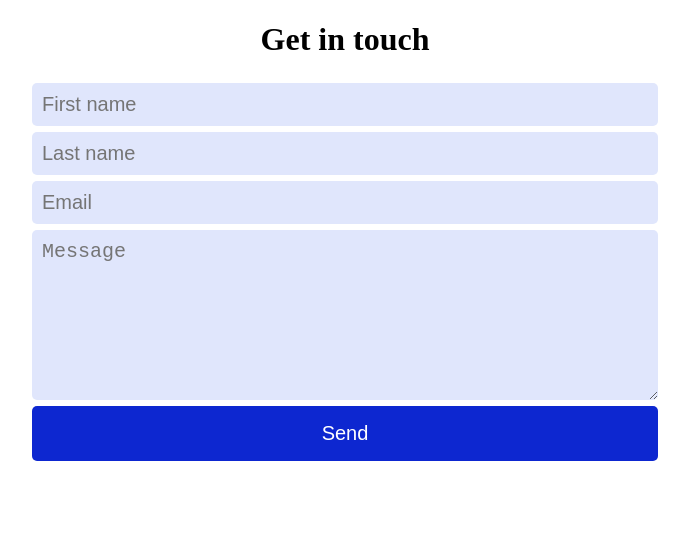
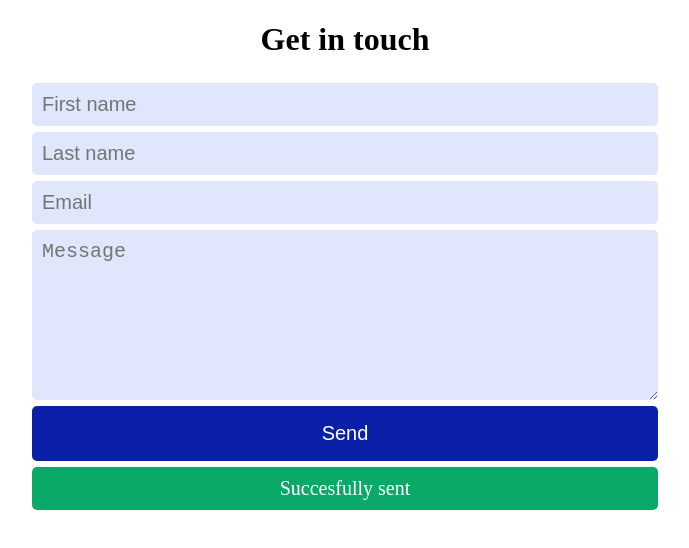
Before and after one commit to elmar8287/form_contact_React_hooks, a React (Create React App) app: page / in a window 1280 px wide. Shown: the top 548 px of the page, without its empty margins (295-984 px from the left). Built offline with nearby package versions, Linux system fonts and the light colour scheme.

Commit message:
Add success message

```diff
--- a/src/components/Form/Form.css
+++ b/src/components/Form/Form.css
@@ -8,8 +8,7 @@
   flex-direction: column;
 }
 
-.form input,
-textarea {
+.form input {
   font-size: 20px;
   margin: 3px;
   padding: 10px;
@@ -34,8 +33,22 @@ textarea {
   margin: 3px;
   padding: 10px;
   border: none;
-  background-color: rgb(13, 39, 208);
+  background-color: rgb(11, 32, 169);
   border-radius: 5px;
   cursor: pointer;
   height: 55px;
 }
+
+.form-btn:hover {
+  background-color: rgb(56, 56, 236);
+}
+
+.success {
+  color: white;
+  font-size: 20px;
+  margin: 3px;
+  padding: 10px;
+  border: none;
+  background-color: rgb(11, 169, 103);
+  border-radius: 5px;
+}
--- a/src/components/Form/Form.js
+++ b/src/components/Form/Form.js
@@ -11,6 +11,7 @@ function Form() {
         <textarea placeholder="Message" maxLength="50" />
         <button type="submit" className="form-btn">Send</button>
       </form>
+      <div className="success">Succesfully sent</div>
     </div>
   );
 }
```
